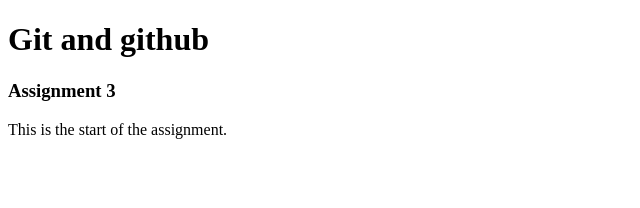
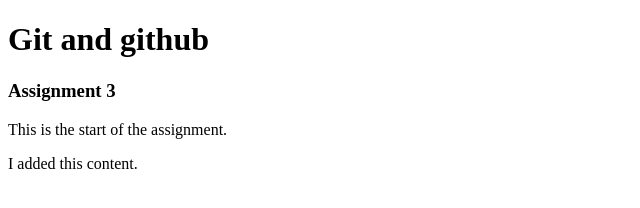
Before and after one commit to KeerthiKelam-minfy/minfy_assign3, a plain HTML site: page index.html in a window 1280 px wide. Shown: the whole page, without its empty margins (0-640 px from the left). Drawn offline with Linux system fonts and the light colour scheme.

Commit message:
add content to the page

```diff
--- a/index.html
+++ b/index.html
@@ -9,5 +9,7 @@
     <h1>Git and github</h1>
     <h3>Assignment 3</h3>
     <p>This is the start of the assignment.</p>
+
+    <p>I added this content.</p>
 </body>
 </html>
```
